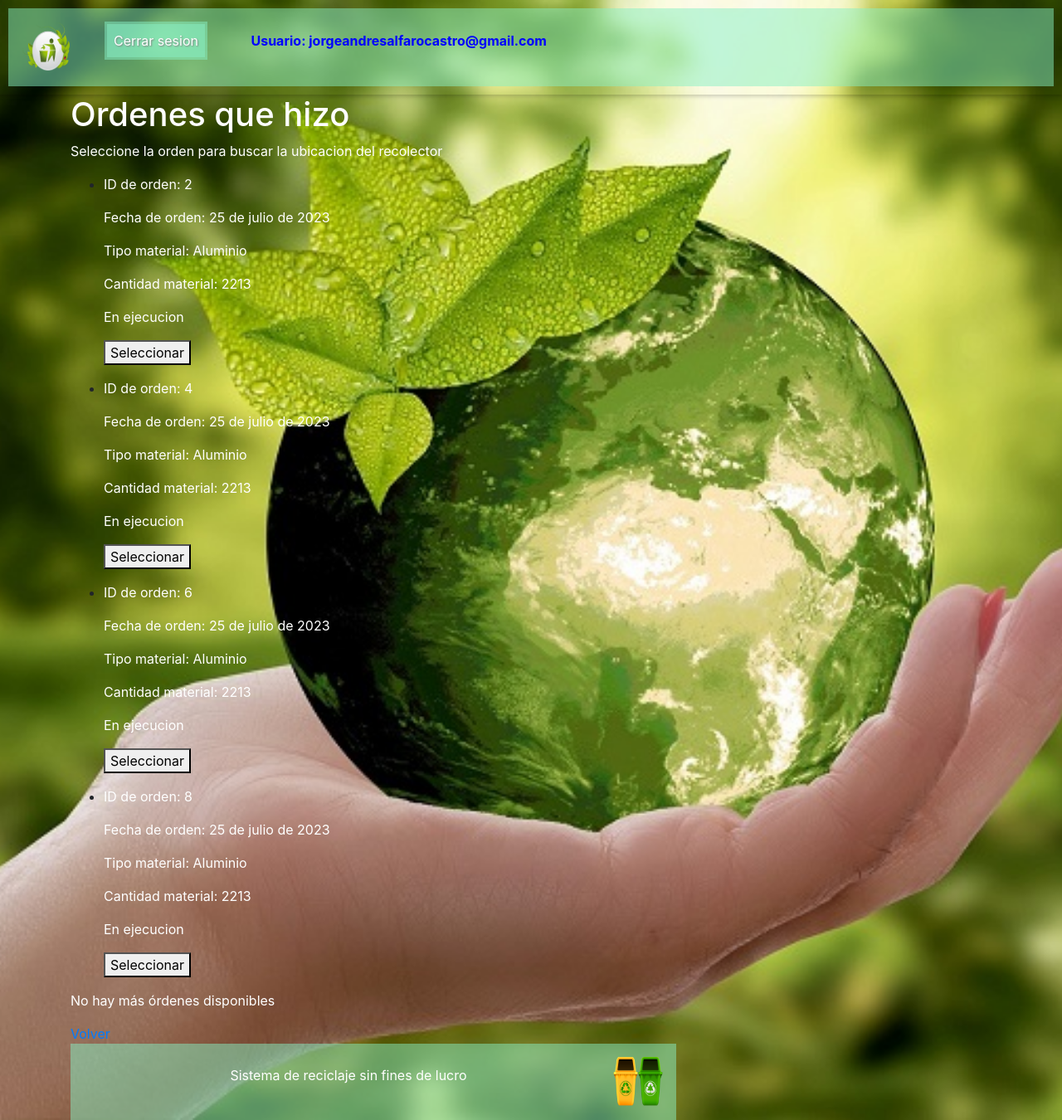
After one commit to Jorge-gib/Zero_Daw_V9, a Django app: page /api/OrdenListGeolocalizar in a window 1280 px wide. The commit adds this page. Shown: the whole page at 83% size. Run offline with Django 4.2, Linux system fonts and the light colour scheme; a user stored in the database is signed in; data comes from the database, SQL or seed files in the repository; both versions use the stored data as it was after the commit; parts of the project's set-up code (start-up, migrations or seed data) failed here and were passed over; some libraries are stand-ins or nearby versions.

Commit message:
Mejora de busqueda geolocalizacion v1

```diff
--- a/api/urls.py
+++ b/api/urls.py
@@ -2,6 +2,7 @@ from django.urls import path
 from . import views
 
 urlpatterns = [
-    path('geolocalizacion/', views.geolocalizacion, name='geolocalizacion'),
+     path('geolocalizacion/<int:id_orden>/', views.geolocalizacion, name='geolocalizacion'),
     # Resto de tus URLs
+    path('OrdenListGeolocalizar', views.OrdenListGeolocalizar.as_view(), name='OrdenListGeolocalizar')
 ]
--- a/api/views.py
+++ b/api/views.py
@@ -1,47 +1,51 @@
-from django.shortcuts import render
-from django.shortcuts import render, get_object_or_404
+import requests
+from django.shortcuts import render, redirect
+from django.urls import reverse
+from django.views.generic import ListView
 from Registro.models import Orden_reciclaje
-import requests
 
-def geolocalizacion(request):
-    if request.method == 'GET':
-        user_id = request.user.id  # Obtener el ID del usuario autenticado
 
-        # Obtener la instancia del modelo Orden_reciclaje_recolector asociada al usuario
-        orden_reciclaje = Orden_reciclaje.objects.filter(id_user=user_id).first()
+def geolocalizacion(request, id_orden):
 
-        if orden_reciclaje is None:
-            return render(request, 'Api/error_api.html')
+    orden_reciclaje = Orden_reciclaje.objects.filter(id_orden=id_orden).first()
 
-        latitud = float(orden_reciclaje.latitud_posicion_recolector)
-        longitud = float(orden_reciclaje.longitud_posicion_recolector)
+    if orden_reciclaje is None:
+        return render(request, 'Api/error_api.html')
 
-        # Modificar las coordenadas en mapOptions
-        mapOptions = {
-            "center": {"lat": latitud, "lng": longitud},
-            "fullscreenControl": True,
-            "mapTypeControl": False,
-            "streetViewControl": False,
-            "zoom": 12,
-            "zoomControl": True,
-            "maxZoom": 20,
-            "mapId": ""
+    latitud = float(orden_reciclaje.latitud_posicion_recolector)
+    longitud = float(orden_reciclaje.longitud_posicion_recolector)
+
+    mapOptions = {
+        "center": {"lat": latitud, "lng": longitud},
+        "fullscreenControl": True,
+        "mapTypeControl": False,
+        "streetViewControl": False,
+        "zoom": 12,
+        "zoomControl": True,
+        "maxZoom": 20,
+        "mapId": ""
         }
 
-        # Llamar a la API de geolocalización con las coordenadas proporcionadas
-        response = requests.get(f'https://maps.googleapis.com/maps/api/geocode/json?latlng={latitud},{longitud}&key=AIzaSyAeYeyldDKCcpeYVppGwYKzizbDf_HVnSo')
+    response = requests.get(f'https://maps.googleapis.com/maps/api/geocode/json?latlng={latitud},{longitud}&key=AIzaSyAeYeyldDKCcpeYVppGwYKzizbDf_HVnSo')
 
-        if response.status_code == 200:
-            data = response.json()
-
-            # Procesar los datos de respuesta según tus necesidades
-            # Por ejemplo, puedes extraer la dirección u otros detalles de interés
-
-            return render(request, 'Api/geolocalizacion.html', {'data': data, 'mapOptions': mapOptions})
-        else:
-            data = response.json()
-            return render(request, 'Api/error_api.html', {'data': data})
-
+    if response.status_code == 200:
+        data = response.json()
+        return render(request, 'Api/geolocalizacion.html', {'data': data, 'mapOptions': mapOptions})
     else:
         data = response.json()
         return render(request, 'Api/error_api.html', {'data': data})
+
+
+
+class OrdenListGeolocalizar(ListView):
+    model = Orden_reciclaje
+    template_name = 'Api/orden_geolocalizar.html'
+
+    def post(self, request, *args, **kwargs):
+        orden_id = request.POST.get('orden_id')
+        return redirect('geolocalizacion', id_orden=orden_id)
+
+    def get_context_data(self, **kwargs):
+        context = super().get_context_data(**kwargs)
+        context['ordenes'] = Orden_reciclaje.objects.all()
+        return context
--- a/templates/Api/error_api.html
+++ b/templates/Api/error_api.html
@@ -1,5 +1,5 @@
 {% extends 'base.html' %}
-
+{% load static %}
 {% block content %}
     <h1 class="letras">Gestion de seguimiento orden</h1>
 
--- /dev/null
+++ b/templates/Api/orden_geolocalizar.html
@@ -0,0 +1,51 @@
+{% extends 'base.html' %}
+{% load static %}
+{% block content %}
+<div>
+    <h1 class="letras">Ordenes que hizo</h1>
+    <p class="letras">Seleccione la orden para buscar la ubicacion del recolector</p>
+</div>
+
+{% if ordenes %}
+    {% with hay_ordenes_concluidas=False %}
+        <ul>
+            {% for orden in ordenes %}
+            {% if orden.estado != "Concluido" and orden.estado != "Calificado" %}
+                    {% with hay_ordenes_concluidas=True %}
+                        <li>
+                            <p class="letras">ID de orden: {{ orden.id_orden }}</p>
+                            <p class="letras">Fecha de orden: {{ orden.fecha_orden }}</p>
+                            <p class="letras">Tipo material: {{ orden.tipo_material }}</p>
+                            <p class="letras">Cantidad material: {{ orden.cantidad_material }}</p>
+                            <p class="letras">En ejecucion</p>
+
+                            <!-- Enviar el ID de la orden al hacer clic en el botón -->
+                            <form method="POST" action="{% url 'geolocalizacion' orden.id_orden %}">
+                                {% csrf_token %}
+                                <input type="hidden" name="orden_id" value="{{ orden.id_orden }}">
+                                <button type="submit">Seleccionar</button>
+                            </form>
+                        </li>
+                    {% endwith %}
+                {% endif %}
+            {% endfor %}
+        </ul>
+        {% if not hay_ordenes_disponibles %}
+        <p class="letras">No hay más órdenes disponibles</p>
+    {% endif %}
+    {% endwith %}
+{% else %}
+    <h1 class="letras">No hay más registros de órdenes</h1>
+{% endif %}
+
+<a href="{% url 'login' %}">Volver</a>
+<footer>
+    <div id="navbar" class="video2">
+        <div class="video">
+        <p class="letras2">Sistema de reciclaje sin fines de lucro</p>
+        </div>
+        <img  src="{% static 'images/logo_4.png' %}" alt="logo" style="width: 60px; height: 60px;">
+    </div>
+
+</footer>
+{% endblock %}
--- a/templates/home.html
+++ b/templates/home.html
@@ -27,7 +27,7 @@
         <li class="nav-item"><a class="link" href="{% url 'list_user' %}">Ver mi perfil</a></li>
         <li class="nav-item"><a class="link" href="{% url 'editar_user' user.id %}">Actualizar mi perfil</a></li>
         <li class="nav-item"><a class="link" href="{% url 'borrar_user' user.id %}">Eliminar mi cuenta</a></li>
-        <li class="nav-item"><a class="link" href="{% url 'geolocalizacion'  %}">Seguimiento de orden</a></li>
+        <li class="nav-item"><a class="link" href="{% url 'OrdenListGeolocalizar'  %}">Seguimiento de orden</a></li>
         <li class="nav-item"><a class="link" href="{% url 'mostrar_ordenes_calificar_recolector'  %}">Calificacion a recolector</a></li>
     </div>
     {% endif %}
```
Also changed, not shown: db.sqlite3.
